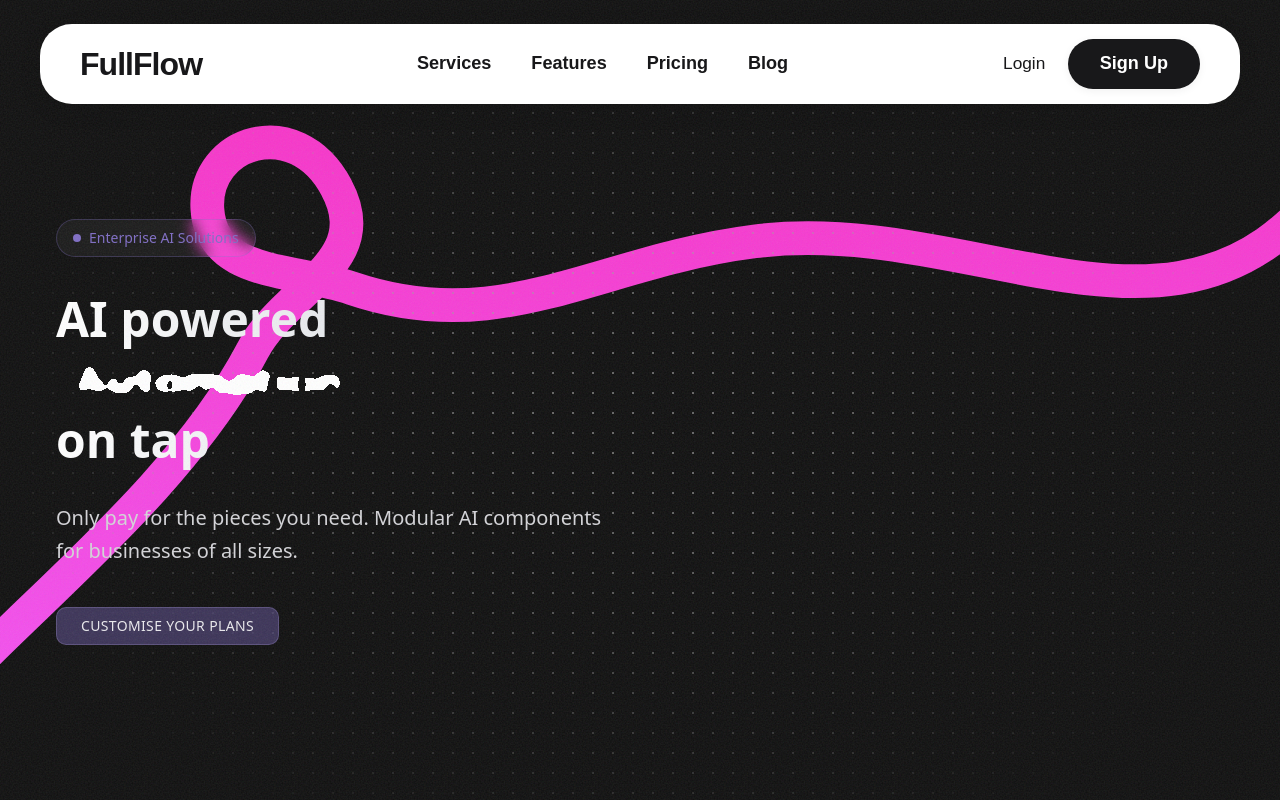
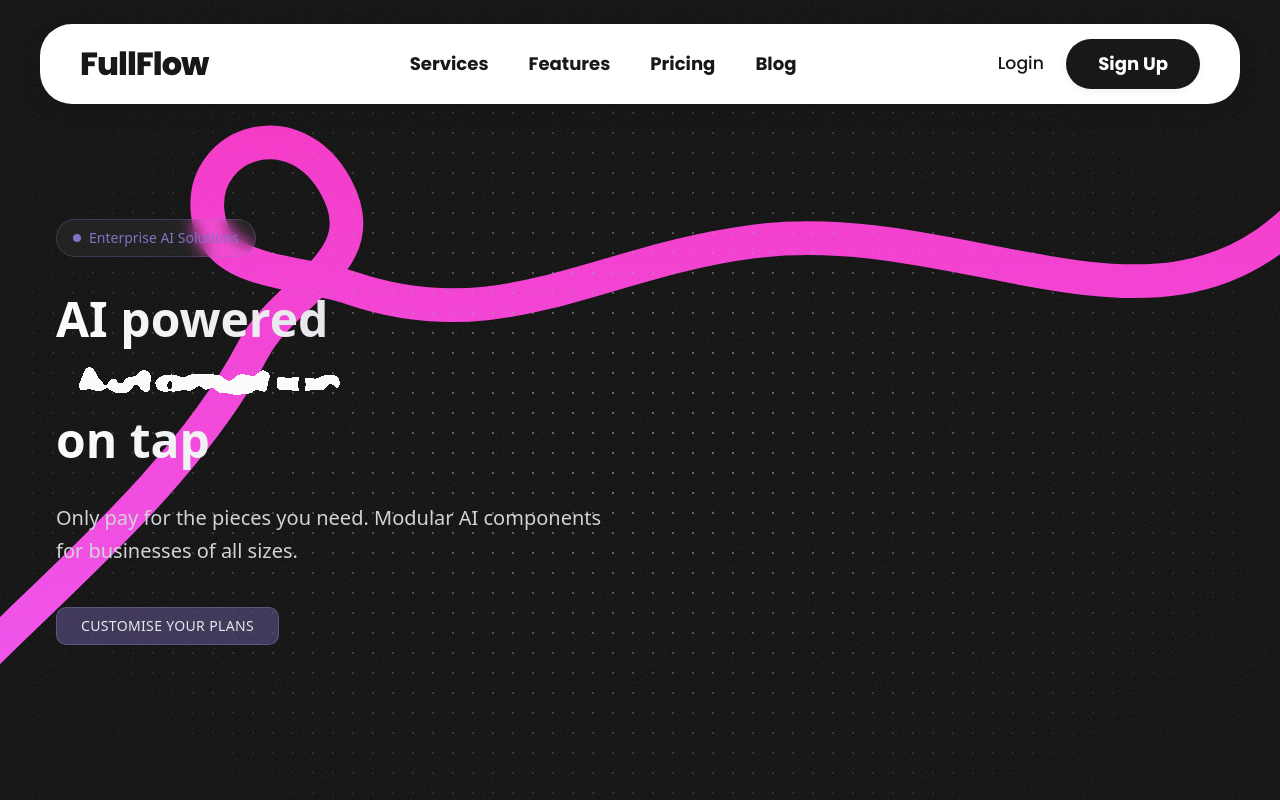
Before and after one commit to aliiexe/FullFlow, a Next.js app: page / in a window 1280 px wide. Shown: the top 800 px of the page. Built offline with nearby package versions, Linux system fonts and the light colour scheme.

Commit message:
added the animated nav + the animated footer

```diff
--- a/src/app/globals.css
+++ b/src/app/globals.css
@@ -1,3 +1,5 @@
+@import url('https://fonts.googleapis.com/css2?family=Poppins:wght@400;500;600;700;800&display=swap');
+
 @import "tailwindcss";
 @import "tw-animate-css";
 
@@ -216,7 +218,6 @@ body {
 /*Aboubakr CSS*/
 
 
-@import url('https://fonts.googleapis.com/css2?family=Poppins:wght@400;500;600;700;800&display=swap');
 
 /* --- NAVBAR --- */
 .navbar-fixed {
```
